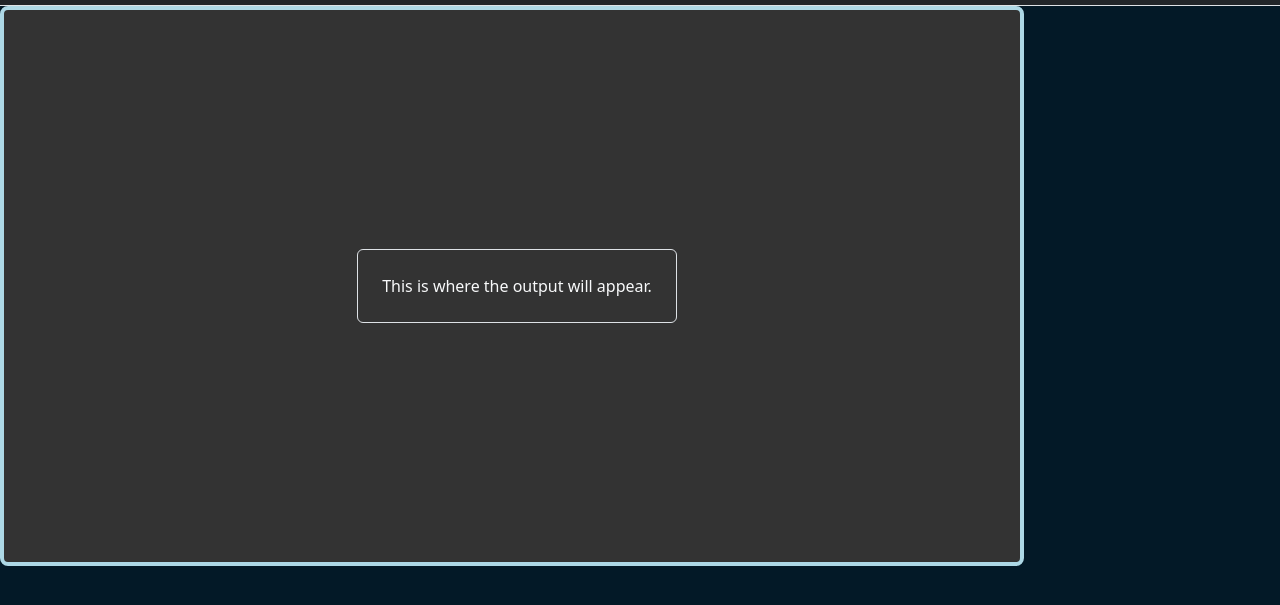
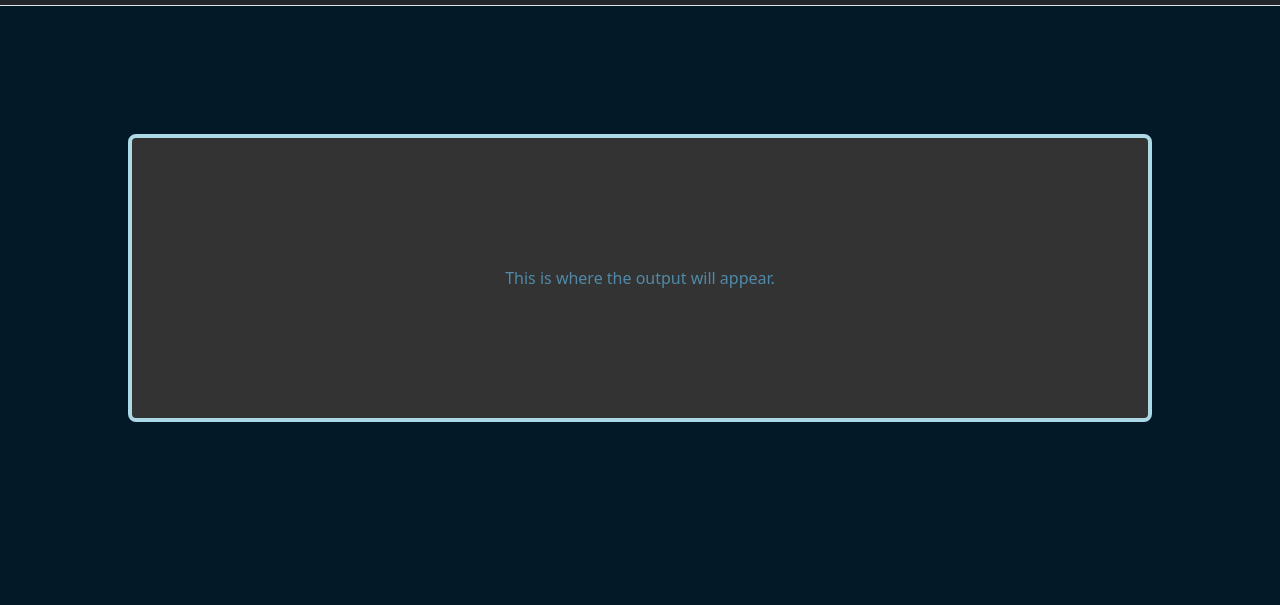
Before and after one commit to sauronthemailman/RandomSentenceGenerator, a plain HTML site: page index.html in a window 1280 px wide. Shown: the part 51-656 px from the top of the page. Drawn offline with nearby package versions, Linux system fonts and the light colour scheme.

Commit message:
centered output-box with added margin

```diff
--- a/index.html
+++ b/index.html
@@ -45,9 +45,9 @@
       </div>
     </nav>
     <div id="output-container" class="output-box">
-      <div class="p-4 border rounded text-light text-center">
+
         This is where the output will appear.
-      </div>
+
     </div>
 
     <script
--- a/style.css
+++ b/style.css
@@ -19,10 +19,11 @@
 
 #output-container {
     width: 80vw; /* Adjust width inside the container */
-    height: 70vh; /* Makes it take up 70% of the viewport height */
     display: flex;
     justify-content: center; /* Centers content horizontally */
     align-items: center; /* Centers content vertically */
+    padding: 10vw;
+    margin: 10vw;
 }
 
 .output-box {
```
